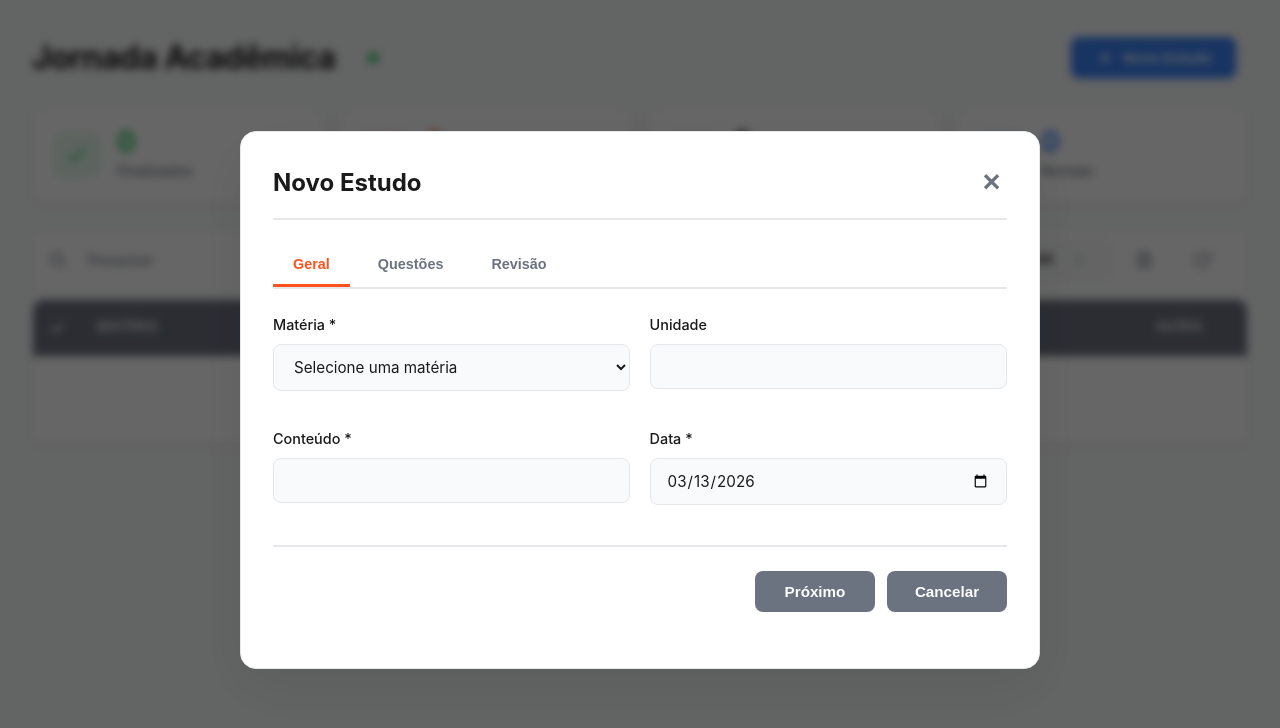
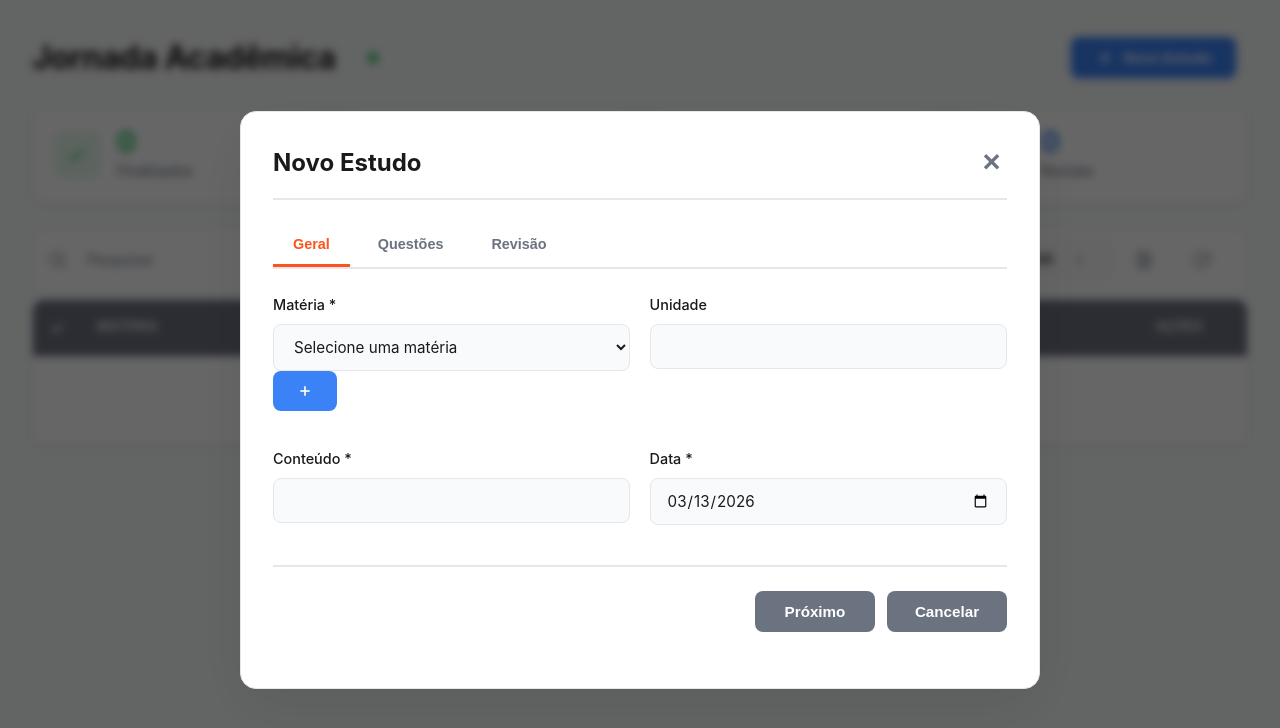
Before and after one commit to 13leugi-hub/jornada-estudos, a website: page public/index.html in a window 1280 px wide. Both pictures are taken after a click on the button "Novo Estudo". Drawn offline with nearby package versions, Linux system fonts and the light colour scheme; no server answers.

Commit message:
Update index.html

```diff
--- a/public/index.html
+++ b/public/index.html
@@ -101,13 +101,6 @@
                             <select id="filterMateria" onchange="filterStudies()">
                                 <option value="">Todas Matérias</option>
                             </select>
-                            <!-- Botão "+" azul para criar nova matéria -->
-                            <button class="add-materia-btn" onclick="openNewMateriaModal()" title="Criar nova matéria">
-                                <svg width="16" height="16" viewBox="0 0 24 24" fill="none" stroke="currentColor" stroke-width="2.5">
-                                    <line x1="12" y1="5" x2="12" y2="19"></line>
-                                    <line x1="5" y1="12" x2="19" y2="12"></line>
-                                </svg>
-                            </button>
                             <svg class="dropdown-icon" width="12" height="12" viewBox="0 0 24 24" fill="none" stroke="currentColor" stroke-width="2">
                                 <polyline points="6 9 12 15 18 9"></polyline>
                             </svg>
@@ -150,7 +143,7 @@
                             <polyline points="10 9 9 9 8 9"></polyline>
                         </svg>
                     </button>
-                    <button class="sync-btn" onclick="carregarDados()" title="Atualizar">
+                    <button class="sync-btn" onclick="carregarTudo()" title="Atualizar">
                         <svg width="18" height="18" viewBox="0 0 24 24" fill="none" stroke="currentColor" stroke-width="2">
                             <polyline points="23 4 23 10 17 10"></polyline>
                             <path d="M20.49 15a9 9 0 1 1-2.12-9.36L23 10"></path>
@@ -207,9 +200,17 @@
                         <div class="form-grid">
                             <div class="form-group">
                                 <label for="materia">Matéria *</label>
-                                <select id="materia" required>
-                                    <option value="">Selecione uma matéria</option>
-                                </select>
+                                <div class="input-with-icon">
+                                    <select id="materia" required>
+                                        <option value="">Selecione uma matéria</option>
+                                    </select>
+                                    <button type="button" class="icon-btn" onclick="openNewMateriaModal()" title="Criar nova matéria" style="background: #3B82F6;">
+                                        <svg width="16" height="16" viewBox="0 0 24 24" fill="none" stroke="white" stroke-width="2.5">
+                                            <line x1="12" y1="5" x2="12" y2="19"></line>
+                                            <line x1="5" y1="12" x2="19" y2="12"></line>
+                                        </svg>
+                                    </button>
+                                </div>
                             </div>
                             <div class="form-group">
                                 <label for="unidade">Unidade</label>
```
